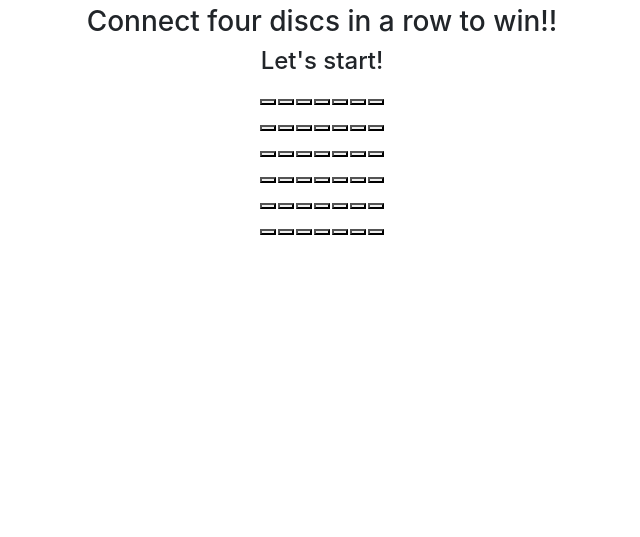
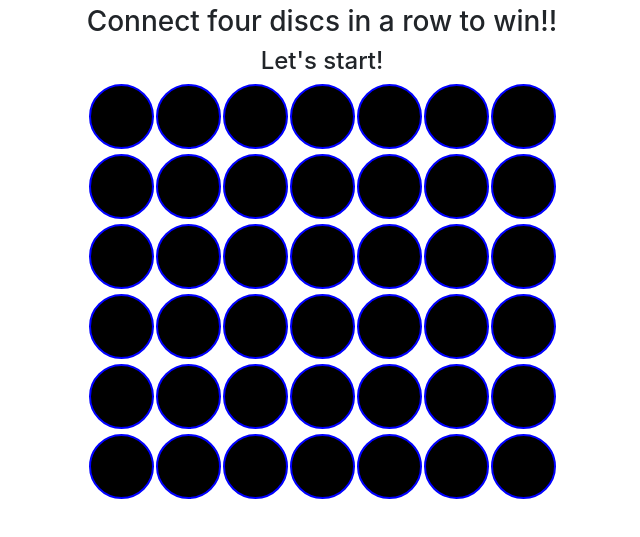
Before and after one commit to antoniskak/connect-four-game, a plain HTML site: page index.html in a window 1280 px wide. Shown: the part 51-588 px from the top of the page, without its empty margins (318-958 px from the left). Drawn offline with nearby package versions, Linux system fonts and the light colour scheme.

Commit message:
Link index with css and js.

```diff
--- a/index.html
+++ b/index.html
@@ -3,7 +3,7 @@
   <head>
     <meta charset="utf-8">
     <title>Connect Four</title>
-    <link rel="stylesheet" href="myConnectFour.css">
+    <link rel="stylesheet" href="style.css">
     <script src="https://code.jquery.com/jquery-3.5.1.js" integrity="sha256-QWo7LDvxbWT2tbbQ97B53yJnYU3WhH/C8ycbRAkjPDc=" crossorigin="anonymous"></script>
     <!--<script src="https://code.jquery.com/jquery-3.5.1.slim.min.js" integrity="sha384-DfXdz2htPH0lsSSs5nCTpuj/zy4C+OGpamoFVy38MVBnE+IbbVYUew+OrCXaRkfj" crossorigin="anonymous"></script>-->
     <script src="https://cdn.jsdelivr.net/npm/popper.js@1.16.0/dist/umd/popper.min.js" integrity="sha384-Q6E9RHvbIyZFJoft+2mJbHaEWldlvI9IOYy5n3zV9zzTtmI3UksdQRVvoxMfooAo" crossorigin="anonymous"></script>
@@ -74,6 +74,6 @@
         </tr>
       </table>
     </div>
-    <script type="text/javascript" src="myConnectFour.js"></script>
+    <script type="text/javascript" src="connectFour.js"></script>
   </body>
 </html>
```
